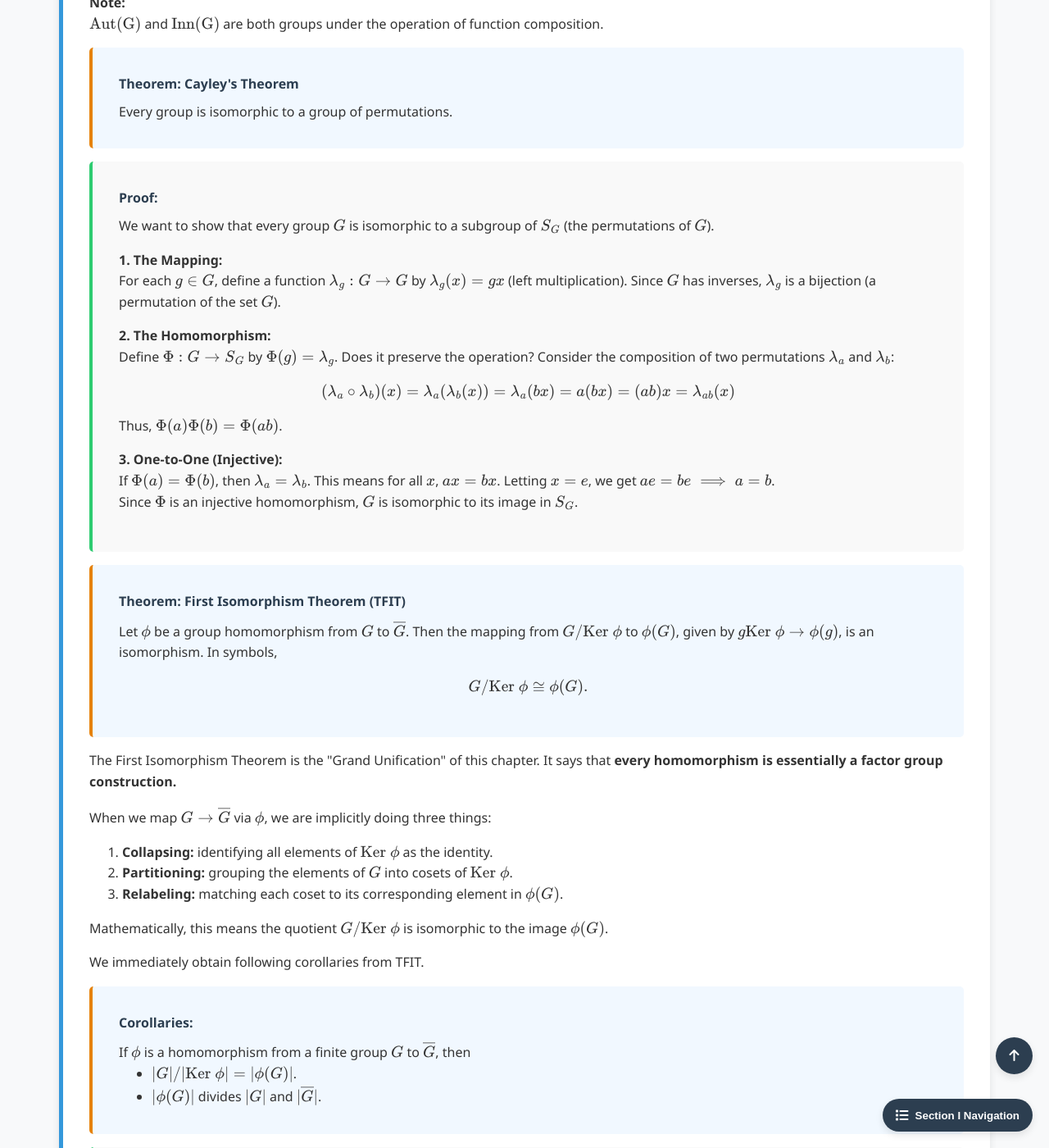
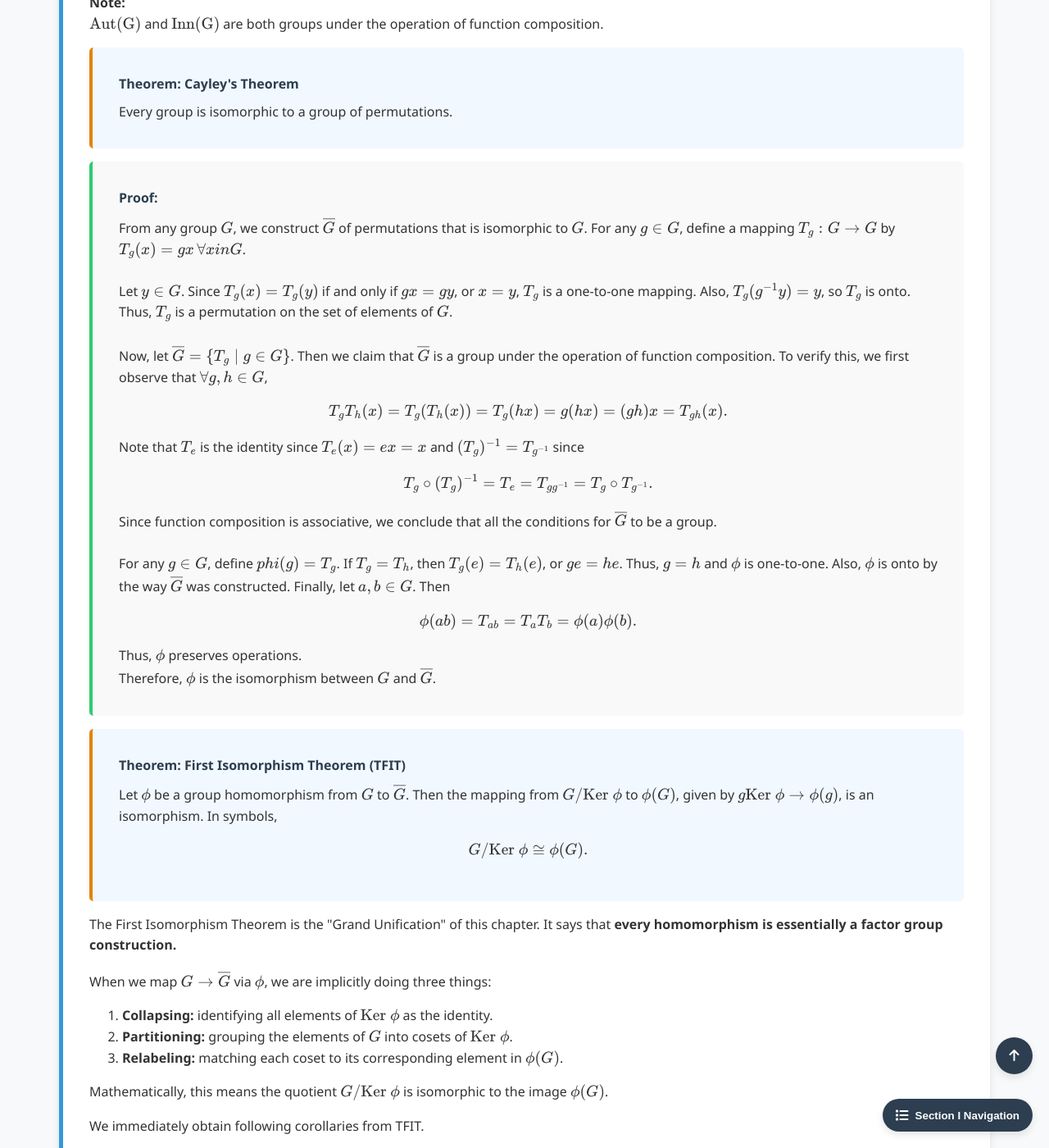
Before and after one commit to Yusukey01/yusukey01.github.io, a Jekyll site: the page built from Mathematics/Linear_algebra/group_isomorphism.html, in a window 1280 px wide and 1400 px high, scrolled down 14982 px. Shown: the whole window at 82% size. Built offline with Jekyll 4.4.1, drawn with Linux system fonts in a browser that asks for light colours.

Commit message:
revised proof for Cayley's Theorem

```diff
--- a/Mathematics/Linear_algebra/group_isomorphism.html
+++ b/Mathematics/Linear_algebra/group_isomorphism.html
@@ -853,30 +853,32 @@ uses_python: false
 
                 <div class="proof">
                     <span class="proof-title">Proof:</span>
-                    <p>
-                        We want to show that every group \(G\) is isomorphic to a subgroup of \(S_G\) (the permutations of \(G\)).
-                    </p>
-                    <p>
-                        <strong>1. The Mapping:</strong><br>
-                        For each \(g \in G\), define a function \(\lambda_g: G \to G\) by \(\lambda_g(x) = gx\) (left multiplication).
-                        Since \(G\) has inverses, \(\lambda_g\) is a bijection (a permutation of the set \(G\)).
-                    </p>
-                    <p>
-                        <strong>2. The Homomorphism:</strong><br>
-                        Define \(\Phi: G \to S_G\) by \(\Phi(g) = \lambda_g\). Does it preserve the operation?
-                        Consider the composition of two permutations \(\lambda_a\) and \(\lambda_b\):
-                        \[
-                        (\lambda_a \circ \lambda_b)(x) = \lambda_a(\lambda_b(x)) = \lambda_a(bx) = a(bx) = (ab)x = \lambda_{ab}(x)
-                        \]
-                        Thus, \(\Phi(a)\Phi(b) = \Phi(ab)\).
-                    </p>
-                    <p>
-                        <strong>3. One-to-One (Injective):</strong><br>
-                        If \(\Phi(a) = \Phi(b)\), then \(\lambda_a = \lambda_b\). This means for all \(x\), \(ax = bx\).
-                        Letting \(x = e\), we get \(ae = be \implies a = b\).
-                        <br>
-                        Since \(\Phi\) is an injective homomorphism, \(G\) is isomorphic to its image in \(S_G\).
-                    </p>
+                    From any group \(G\), we construct \(\overline{G}\) of permutations that is isomorphic to \(G\). For any \(g \in G\),
+                    define a mapping \(T_g: G \to G\) by \(T_g (x) = gx \, \forall x in G\).
+                    <br><br>
+                    Let \(y \in G\). Since \(T_g(x) = T_g(y)\) if and only if \(gx = gy\), or \(x =y\), \(T_g\) is a one-to-one mapping.
+                    Also, \(T_g ( g^{-1} y) = y\), so \(T_g\) is onto. Thus, \(T_g\) is a permutation on the set of elements of \(G\).
+                    <br><br>
+                    Now, let \(\overline{G} = \{T_g \mid g \in G \}\). Then we claim that \(\overline{G}\) is a group under the operation
+                    of function composition. To verify this, we first observe that \(\forall g, h \in G\),
+                    \[
+                    T_g T_h (x) = T_g (T_h(x)) = T_g(hx) = g(hx) = (gh)x = T_{gh}(x).
+                    \]
+                    Note that \(T_e\) is the identity since \(T_e (x) = ex =x\) and \((T_g)^{-1} = T_{g^{-1}}\) since
+                    \[
+                    T_g \circ (T_g)^{-1} = T_e = T_{gg^{-1}} = T_g \circ T_{g^{-1}}.
+                    \]
+                    Since function composition is associative, we conclude that all the conditions for \(\overline{G}\) to be a group.
+                    <br><br>
+                    For any \(g \in G\), define \(phi (g) = T_g\). If \(T_g = T_h\), then \(T_g(e) = T_h (e)\), or \(ge = he\).
+                    Thus, \(g = h\) and \(\phi\) is one-to-one. Also, \(\phi\) is onto by the way \(\overline{G}\) was constructed.
+                    Finally, let \(a, b \in G\). Then
+                    \[
+                    \phi(ab) = T_{ab} = T_a T_b = \phi(a)\phi(b).
+                    \]
+                    Thus, \(\phi\) preserves operations.
+                    <br>
+                    Therefore, \(\phi\) is the isomorphism between \(G\) and \(\overline{G}\).
                 </div>
 
                 <div class="theorem">
```
